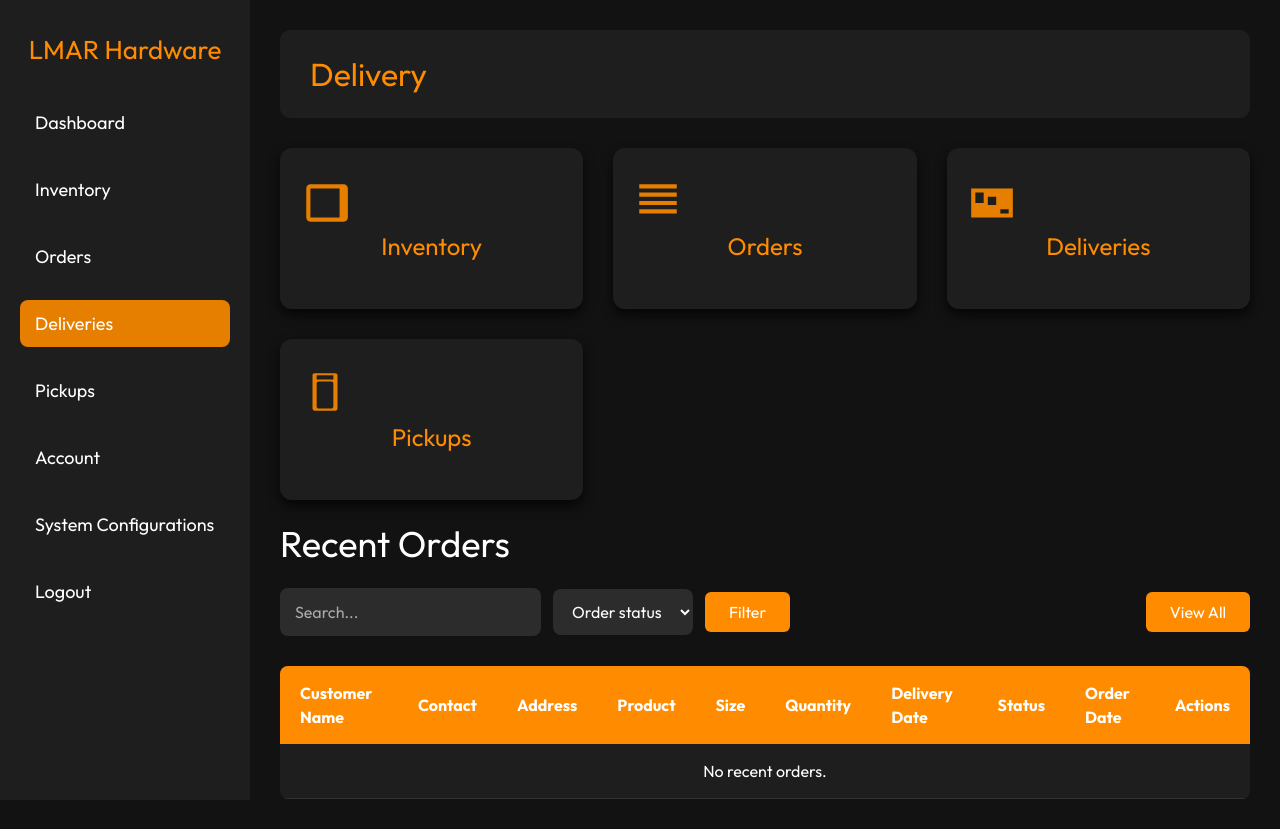
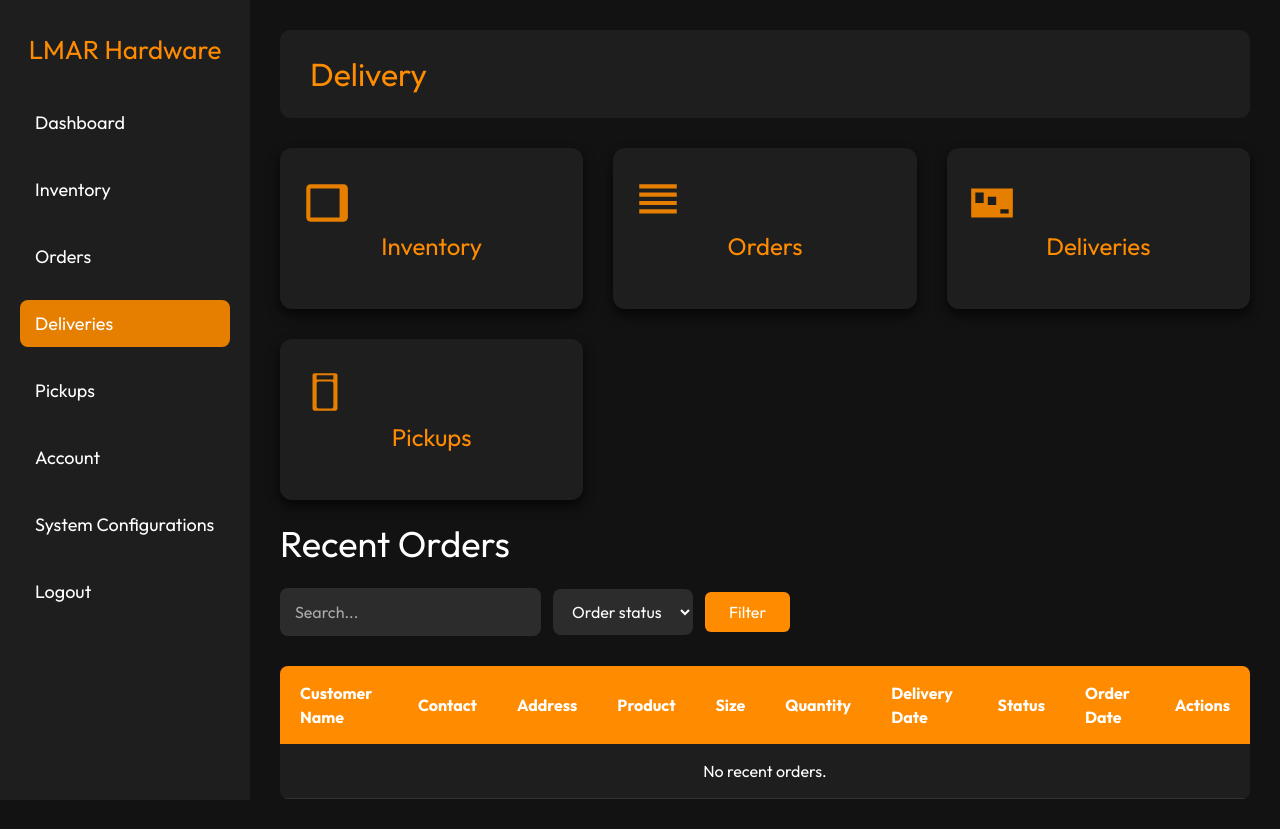
Before and after one commit to Rthuro/lmar-hardware-website, a PHP site: page /backend/dashboard/delivery.php in a window 1280 px wide. Run offline with PHP 8.4, Linux system fonts and the light colour scheme; the visitor is signed in with stand-in values (Sample User, id 1); data comes from the database, SQL or seed files in the repository; some libraries are stand-ins or nearby versions.

Commit message:
Update delivery.php

```diff
--- a/backend/dashboard/delivery.php
+++ b/backend/dashboard/delivery.php
@@ -103,7 +103,6 @@
                         </select>
                         <input type="submit" value="Filter" name="filter" class="btn bg-[#ff8c00] py-2 px-6 rounded-md">
                     </form>
-                <button class="btn bg-[#ff8c00] py-2 px-6 rounded-md flex-2" onclick="window.location.href='orders.php'">View All</button>
             </div>
             <table>
                 <thead>
```
